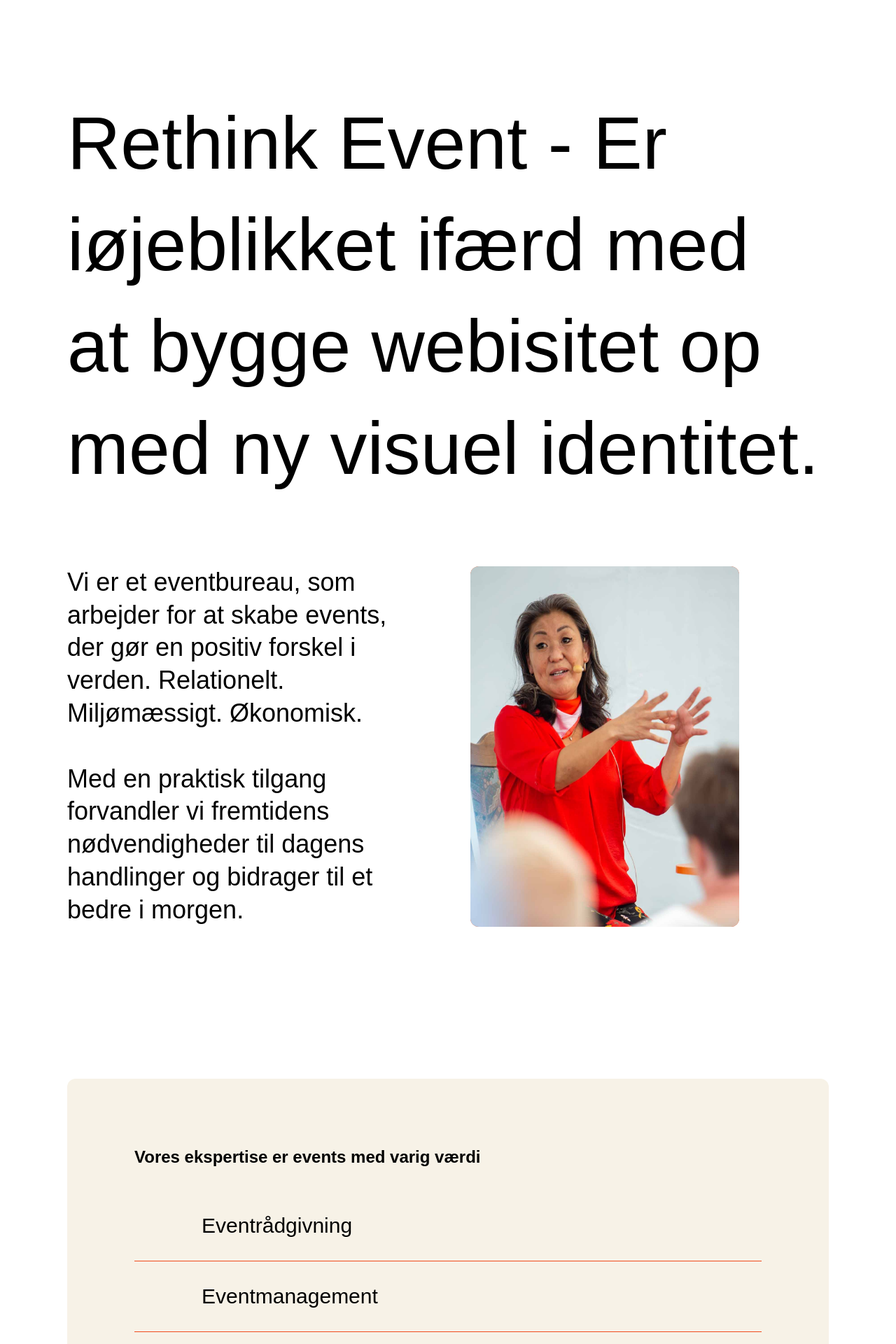
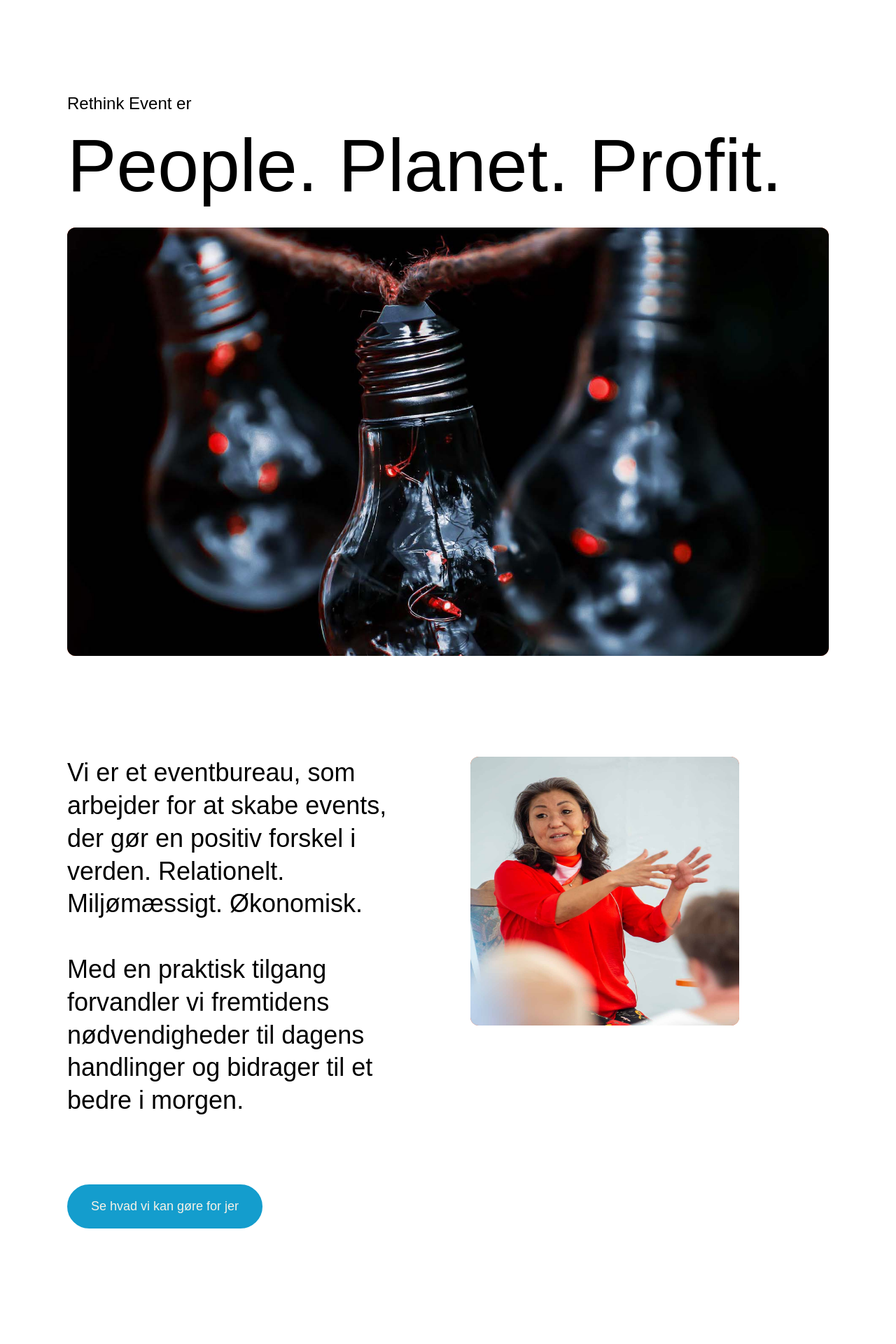
Before and after one commit to Furb/rethink, a Next.js app: page / in a window 1280 px wide. Shown: the part 220-2140 px from the top of the page at 70% size. Built offline with nearby package versions, Linux system fonts and the light colour scheme.

Commit message:
added to cases schema

```diff
--- /dev/null
+++ b/app/(front)/components/buttons/button.tsx
@@ -0,0 +1,5 @@
+const buttonVariants = () => {
+  return <div>button</div>;
+};
+
+export default button;
--- a/app/(front)/page.tsx
+++ b/app/(front)/page.tsx
@@ -5,25 +5,19 @@
 export default function Home() {
   return (
     <main className='wrap'>
-      <div className='custom-space-small'>
-        <h1>
-          Rethink Event - Er iøjeblikket ifærd med at bygge webisitet op med ny
-          visuel identitet.
-        </h1>
+      <div className='mb-4'>
+        <p>Rethink Event er </p>
+        <h1>People. Planet. Profit.</h1>
       </div>
-
-      <div className='hidden image aspect-video custom-space md:mb-36 rounded-xl bg-primary'>
-        <Image
-          src='/hero1.jpg'
-          fill
-          alt='debatpanel'
-          sizes='(max-width: 768px) 100vw, (max-width: 1200px) 50vw, 33vw'
-          className='rounded-xl'
-        />
+      <div
+        className='
+      image aspect-video custom-space md:mb-36 rounded-xl bg-primary'
+      >
+        <Image src='/hero1.jpg' fill alt='debatpanel' className='rounded-xl' />
       </div>
-
       <section className='grid grid-cols-1 md:grid-cols-8 gap-16 custom-space'>
-        <h2 className='md:col-span-4 2xl:col-span-5'>
+        <div className='md:col-span-4 2xl:col-span-5'>
+          <h2 className='custom-space-small'>
             Vi er et eventbureau, som arbejder for at skabe events, der gør en
             positiv forskel i verden. Relationelt. Miljømæssigt. Økonomisk.
             <br />
@@ -31,16 +25,23 @@
             Med en praktisk tilgang forvandler vi fremtidens nødvendigheder til
             dagens handlinger og bidrager til et bedre i morgen.
           </h2>
-        <div className='image w-96 rounded-xl bg-primary place-self-stretch'>
+          <Link href='/ydelser'>
+            <button className='bg-secondary border-2 border-secondary text-light rounded-full px-8 py-4 font-normal text-[1.125rem] hover:bg-white hover:text-primary hover:border-primary '>
+              Se hvad vi kan gøre for jer
+            </button>
+          </Link>
+        </div>
+
+        <div className='image aspect-square w-96 rounded-xl bg-primary'>
           <Image
             src='/talks.jpg'
             fill
-            sizes='(max-width: 768px) 100vw, (max-width: 1200px) 50vw, 33vw'
             alt='debatpanel'
             className='rounded-xl'
           />
         </div>
       </section>
+
       <section className='bg-light rounded-xl py-24 wrap custom-space-small'>
         <h4 className='font-bold mb-8'>
           Vores ekspertise er events med varig værdi
```
Also changed, not shown: sanity/schemas/cases.ts (+45 -2 lines). Lines whose indentation alone changed are shown as unchanged.
